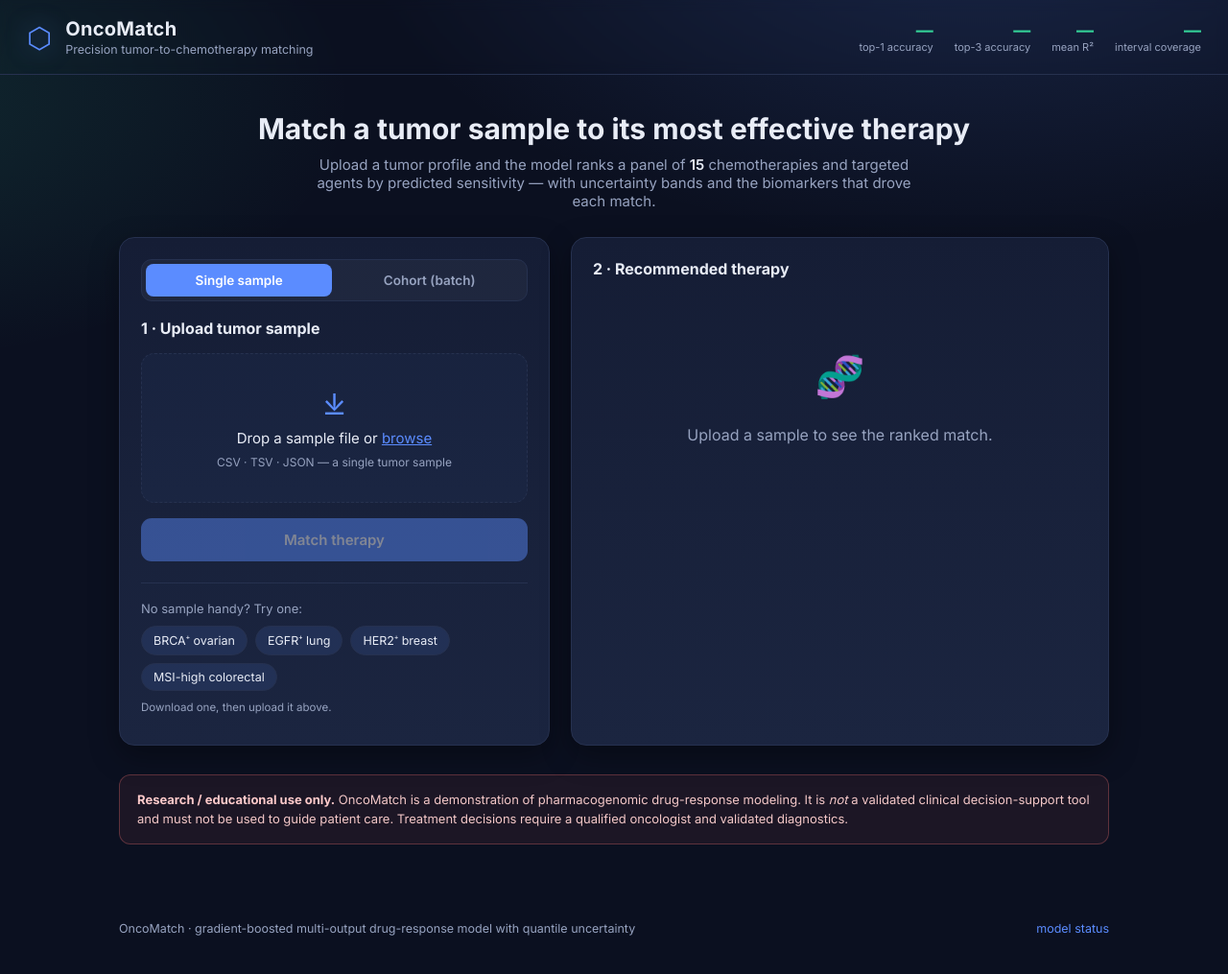
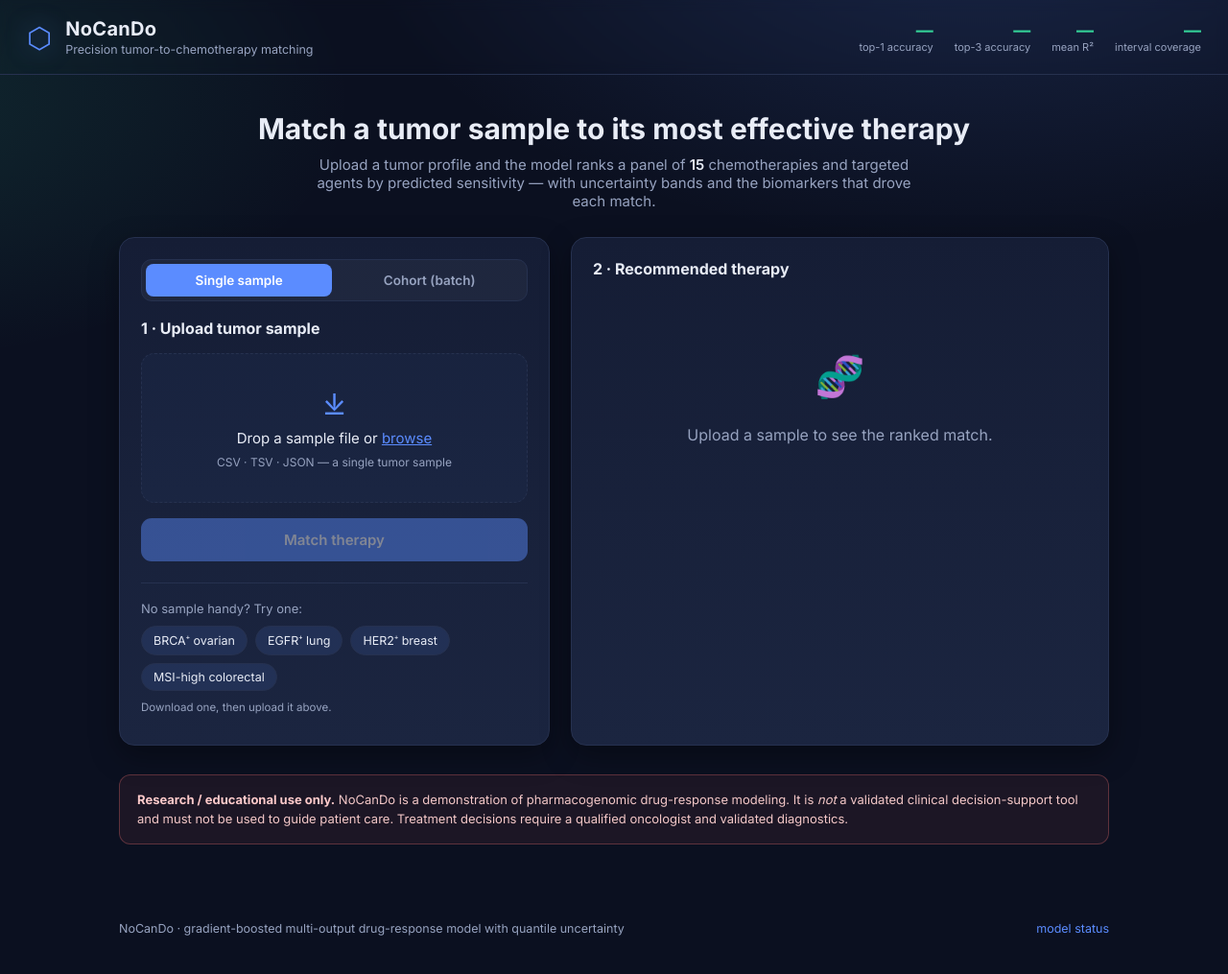
Before and after one commit to ekambhela/can, a FastAPI app: page / in a window 1280 px wide. Shown: the whole page at 96% size. Run offline with FastAPI, Linux system fonts and the light colour scheme; data that the repository does not hold is empty; parts of the project's set-up code (start-up, migrations or seed data) failed here and were passed over.

Commit message:
Rename project from OncoMatch to NoCanDo
Co-Authored-By: Claude Opus 4.8 <noreply@anthropic.com>
Claude-Session: https://claude.ai/code/session_01FZTNwWT9C4mMJwpyM94JeL

```diff
--- a/app.py
+++ b/app.py
@@ -1,5 +1,5 @@
 """
-OncoMatch — Tumor → Chemotherapy matching web service.
+NoCanDo — Tumor → Chemotherapy matching web service.
 
 FastAPI backend that serves the single-page UI and exposes a prediction
 endpoint. A tumor sample file is uploaded, parsed, and ranked against the
@@ -29,7 +29,7 @@ from model.predict import (
 
 BASE = os.path.dirname(os.path.abspath(__file__))
 
-app = FastAPI(title="OncoMatch", version="1.1.0")
+app = FastAPI(title="NoCanDo", version="1.1.0")
 app.mount("/static", StaticFiles(directory=os.path.join(BASE, "static")), name="static")
 
 MAX_BYTES = 2 * 1024 * 1024  # 2 MB upload cap
--- a/static/app.js
+++ b/static/app.js
@@ -206,7 +206,7 @@ $("downloadCsv").addEventListener("click", () => {
   const blob = new Blob([lines.join("\n")], { type: "text/csv" });
   const a = document.createElement("a");
   a.href = URL.createObjectURL(blob);
-  a.download = "oncomatch_cohort_results.csv";
+  a.download = "nocando_cohort_results.csv";
   a.click();
   URL.revokeObjectURL(a.href);
 });
--- a/templates/index.html
+++ b/templates/index.html
@@ -3,7 +3,7 @@
 <head>
   <meta charset="UTF-8" />
   <meta name="viewport" content="width=device-width, initial-scale=1.0" />
-  <title>OncoMatch · Tumor → Chemotherapy Matcher</title>
+  <title>NoCanDo · Tumor → Chemotherapy Matcher</title>
   <link rel="preconnect" href="https://fonts.googleapis.com" />
   <link href="https://fonts.googleapis.com/css2?family=Inter:wght@400;500;600;700;800&display=swap" rel="stylesheet" />
   <link rel="stylesheet" href="/static/style.css" />
@@ -13,7 +13,7 @@
     <div class="brand">
       <span class="logo" aria-hidden="true">⬡</span>
       <div>
-        <h1>OncoMatch</h1>
+        <h1>NoCanDo</h1>
         <p class="tagline">Precision tumor-to-chemotherapy matching</p>
       </div>
     </div>
@@ -147,7 +147,7 @@
 
     <section class="disclaimer">
       <strong>Research / educational use only.</strong>
-      OncoMatch is a demonstration of pharmacogenomic drug-response modeling. It
+      NoCanDo is a demonstration of pharmacogenomic drug-response modeling. It
       is <em>not</em> a validated clinical decision-support tool and must not be
       used to guide patient care. Treatment decisions require a qualified
       oncologist and validated diagnostics.
@@ -155,7 +155,7 @@
   </main>
 
   <footer>
-    <span>OncoMatch · gradient-boosted multi-output drug-response model with quantile uncertainty</span>
+    <span>NoCanDo · gradient-boosted multi-output drug-response model with quantile uncertainty</span>
     <a href="/api/health" target="_blank" rel="noopener">model status</a>
   </footer>
 
```
Also changed, not shown: README.md.
